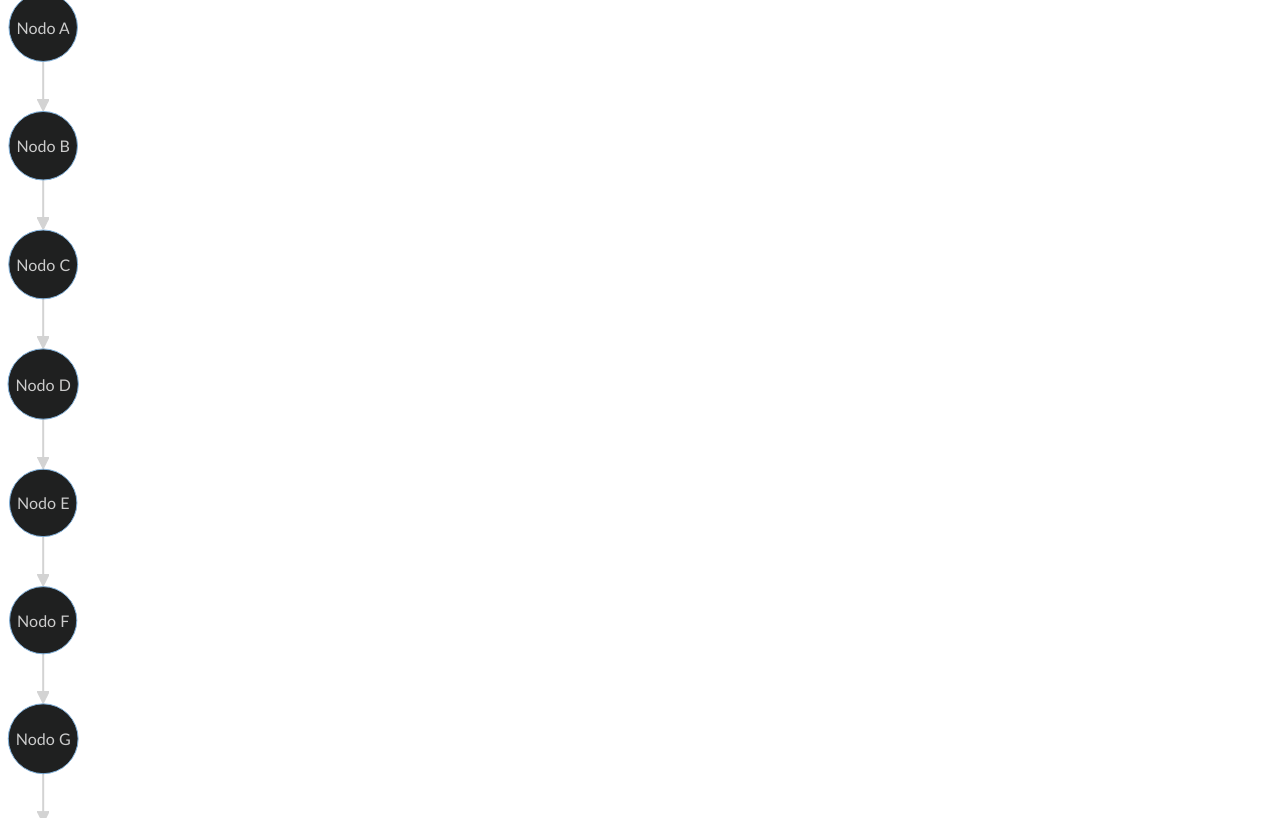
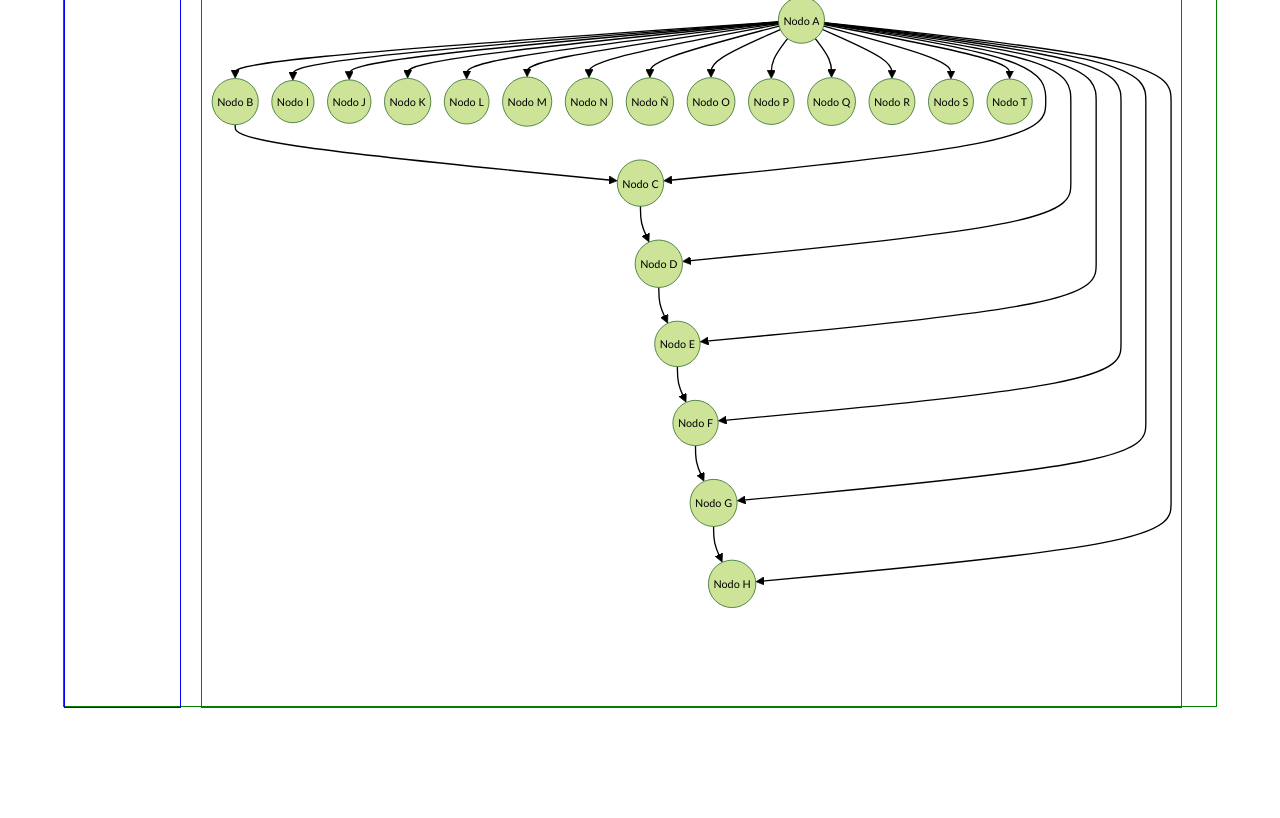
Before and after one commit to CrgioPeca88/mermaidjs-typescript-experiment, a website built with Parcel: page src/index.html in a window 1280 px wide. Shown: the part 52-870 px from the top of the page. After the commit the page ends 800 px from the top, so only its background shows below. Built offline with nearby package versions, Linux system fonts and the light colour scheme.

Commit message:
[FEATURE] commit with flow diagram from Js

```diff
--- a/src/index.html
+++ b/src/index.html
@@ -9,16 +9,10 @@
 </head>
 <body>
     <h1 class="main-title">MermaidJs Experiment</h1>
-    <div class="mermaid">
-        graph TB
-            A((Nodo A))-->B((Nodo B))
-            B-->C((Nodo C))
-            C-->D((Nodo D))
-            D-->E((Nodo E))
-            E-->F((Nodo F))
-            F-->G((Nodo G))
-            G-->H((Nodo H))
-    </div>
+    <section class="diagram-container">
+        <div class="pallete"></div>
+        <div class="mermaid" id="mermaid-diagram"></div>
+    </section>
     <script type="module" src="./main.ts"></script>
 </body>
 </html>
--- a/src/main.css
+++ b/src/main.css
@@ -10,3 +10,27 @@ body h1 {
     background-color: yellow;
     color: black;
 }
+
+.diagram-container {
+    border: 1px solid green;
+    margin: 0 auto;
+    display: flex;
+    gap: 20px;
+    width: 90vw;
+    height: 90vh;
+}
+
+.pallete {
+    border: 1px solid blue;
+    width: 10%;
+    height: inherit;
+}
+
+.mermaid {
+    border: 1px solid red;
+    color: white;
+    width: 85%;
+    height: inherit;
+    overflow-y: auto;
+    overflow-x: auto;
+}
--- a/src/main.ts
+++ b/src/main.ts
@@ -2,5 +2,41 @@ import mermaid from "mermaid";
 
 mermaid.initialize({
     startOnLoad: true,
-    theme: 'dark'
+    theme: 'forest',
+    flowchart: {
+        useMaxWidth: true,
+        diagramPadding: 15,
+        nodeSpacing: 20
+    }
 });
+
+const mermaidDiagram = document.getElementById('mermaid-diagram');
+mermaidDiagram.innerHTML = `
+    graph TB
+        A((Nodo A))-->B((Nodo B))
+        B-->C((Nodo C))
+        C-->D((Nodo D))
+        D-->E((Nodo E))
+        E-->F((Nodo F))
+        F-->G((Nodo G))
+        G-->H((Nodo H))
+        A-->C
+        A-->D
+        A-->E
+        A-->F
+        A-->G
+        A-->H
+        A-->I((Nodo I))
+        A-->J((Nodo J))
+        A-->K((Nodo K))
+        A-->L((Nodo L))
+        A-->M((Nodo M))
+        A-->N((Nodo N))
+        A-->Ñ((Nodo Ñ))
+        A-->O((Nodo O))
+        A-->P((Nodo P))
+        A-->Q((Nodo Q))
+        A-->R((Nodo R))
+        A-->S((Nodo S))
+        A-->T((Nodo T))
+`;
```
